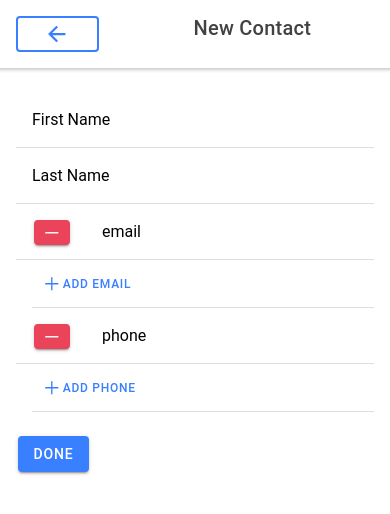
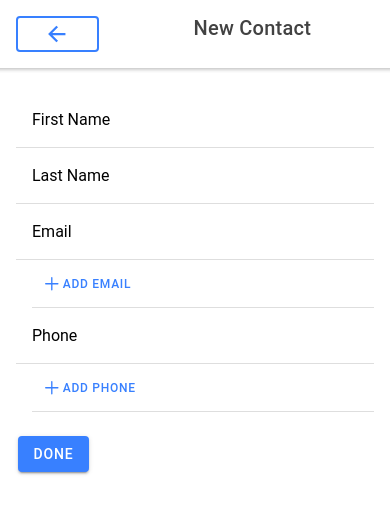
Before and after one commit to Ntwali-Josue/address-book-ui, a React (Create React App) app in the folder UI/: page /new in a window 390 px wide. Shown: the top 514 px of the page. Built offline with nearby package versions, Linux system fonts and the light colour scheme.

Commit message:
update phone and email inputs

```diff
--- a/UI/src/pages/AddContact.tsx
+++ b/UI/src/pages/AddContact.tsx
@@ -14,8 +14,10 @@ import {
   IonLabel,
   IonItemGroup,
   IonIcon,
+  IonAlert,
+  IonLoading
 } from "@ionic/react";
-import { add, remove } from "ionicons/icons";
+import { add } from "ionicons/icons";
 import { RouteComponentProps } from "react-router";
 
 const NewContact: React.FC<RouteComponentProps> = (props) => {
@@ -23,6 +25,35 @@ const NewContact: React.FC<RouteComponentProps> = (props) => {
   const [lastName, setLastName] = useState("");
   const [phone, setPhone] = useState([""]);
   const [email, setEmail] = useState([""]);
+
+
+  const onPhoneChange = (val: string, i: number) => {
+    if (val.length > 0) {
+      setPhone(
+        phone.map((value, index) => {
+          if (index === i) {
+            return val;
+          } else {
+            return value;
+          }
+        })
+      );
+    }
+  };
+
+  const onEmailChange = (val: string, i: number) => {
+    if (val.length > 0) {
+      setEmail(
+        email.map((value, index) => {
+          if (index === i) {
+            return val;
+          } else {
+            return value;
+          }
+        })
+      );
+    }
+  };
 
   return (
     <IonPage>
@@ -41,53 +72,65 @@ const NewContact: React.FC<RouteComponentProps> = (props) => {
           <IonList slot="center">
             <IonItem>
               <IonLabel position="floating">First Name </IonLabel>
-              <IonInput type="text" required value={firstName} onIonChange={(e) => setFirstName((e.target as HTMLInputElement).value)}></IonInput>
+              <IonInput
+                type="text"
+                required
+                value={firstName}
+                onIonChange={(e) =>
+                  setFirstName((e.target as HTMLInputElement).value)
+                }
+              ></IonInput>
             </IonItem>
             <IonItem>
               <IonLabel position="floating">Last Name </IonLabel>
-              <IonInput type="text" required value={lastName} onIonChange={(e) => setLastName((e.target as HTMLInputElement).value)}></IonInput>
+              <IonInput
+                type="text"
+                required
+                value={lastName}
+                onIonChange={(e) =>
+                  setLastName((e.target as HTMLInputElement).value)
+                }
+              ></IonInput>
             </IonItem>
             <IonItemGroup>
+              {email.map((email, index) => (
+                <IonItem key={`email${index}`}>
+                  <IonLabel position="floating">Email</IonLabel>
+                  <IonInput
+                    required
+                    type="email"
+                    pattern="email"
+                    value={email}
+                    onIonChange={(e) =>
+                      onEmailChange((e.target as HTMLInputElement).value, index)
+                    }
+                  ></IonInput>
+                </IonItem>
+              ))}
               <IonItem>
-                <IonLabel position="floating">email </IonLabel>
                 <IonButton
-                  slot="start"
-                  size="small"
-                  color="danger"
-                  className="ion-float-left ion-margin-top"
+                  fill="clear"
+                  onClick={(e) => setEmail([...email, ""])}
                 >
-                  <IonIcon slot="icon-only" icon={remove} color="light" />
-                </IonButton>
-                <IonInput required type="email" pattern="email"></IonInput>
-              </IonItem>
-              <IonItem>
-                <IonButton fill="clear">
                   <IonIcon icon={add} slot="icon-only" />
                   Add Email
                 </IonButton>
               </IonItem>
 
+            {phone.map((phone, index) => (
+              <IonItem key={`phone${index}`}>
+                <IonLabel position="floating">Phone </IonLabel>
+                <IonInput required type="number" onClick={ (e) => onPhoneChange((e.target as HTMLInputElement).value, index)}></IonInput>
+              </IonItem>
+            ))}
               <IonItem>
-                <IonLabel position="floating">phone </IonLabel>
-                <IonButton
-                  slot="start"
-                  size="small"
-                  color="danger"
-                  className="ion-float-left ion-margin-top"
-                >
-                  <IonIcon slot="icon-only" icon={remove} color="light" />
-                </IonButton>
-                <IonInput required type="email"></IonInput>
-              </IonItem>
-              <IonItem>
-                <IonButton fill="clear">
+                <IonButton fill="clear" onClick={(e) => setPhone([...phone, ""])}>
                   <IonIcon icon={add} slot="icon-only" />
                   Add phone
                 </IonButton>
               </IonItem>
             </IonItemGroup>
           </IonList>
-
           <IonButton className="ion-margin-top"> Done</IonButton>
         </form>
       </IonContent>
```
